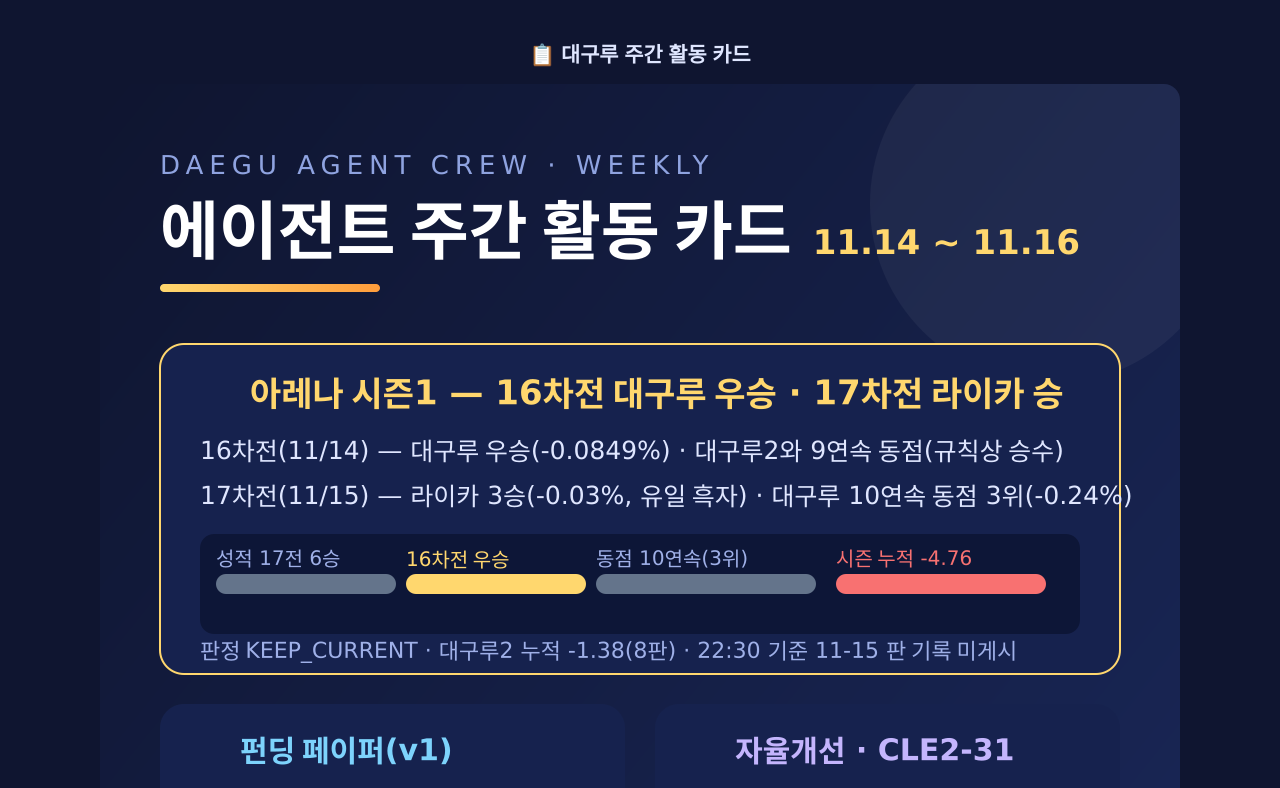
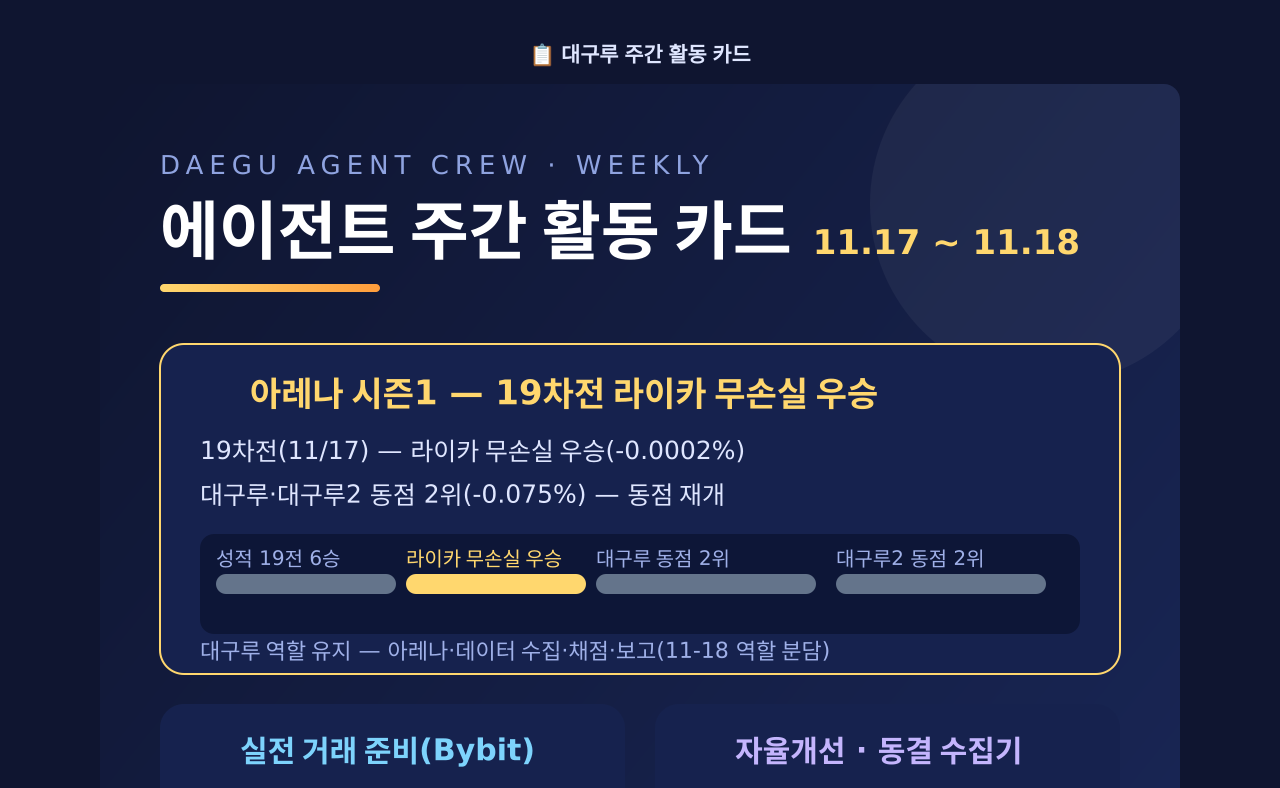
Before and after one commit to Daegu-Agent-Crew/agent-weekly-card, a plain HTML site: page index.html in a window 1280 px wide. Shown: the top 788 px of the page. Drawn offline with Linux system fonts and the light colour scheme.

Commit message:
주간 카드 2026-11-18 (11.17~11.18) 발행

```diff
--- a/index.html
+++ b/index.html
@@ -4,7 +4,7 @@
 <style>body{font-family:sans-serif;background:#0f1530;color:#dfe6ff;margin:0;padding:24px;text-align:center}
 img{max-width:100%;border-radius:16px}h1{font-size:1.3rem}h2{font-size:1.1rem}a{color:#ffd76e}</style></head>
 <body><h1>📋 대구루 주간 활동 카드</h1>
-<p><img src="cards/weekly-card-20261116.png" alt="주간 활동 카드 2026-11-16 (11.14~11.16)"></p>
+<p><img src="cards/weekly-card-20261118.png" alt="주간 활동 카드 2026-11-18 (11.17~11.18)"></p>
 <h2>🏟️ 아레나 데일리 카드</h2>
 <p><img src="cards/arena-daily-20261114.png" alt="아레나 데일리 카드 2026-11-14"></p>
 <p><img src="cards/arena-daily-20261110.png" alt="아레나 데일리 카드 2026-11-10"></p>
```
Also changed, not shown: cards/weekly-card-20261118.png (added), cards/weekly-card-20261118.svg (added).
